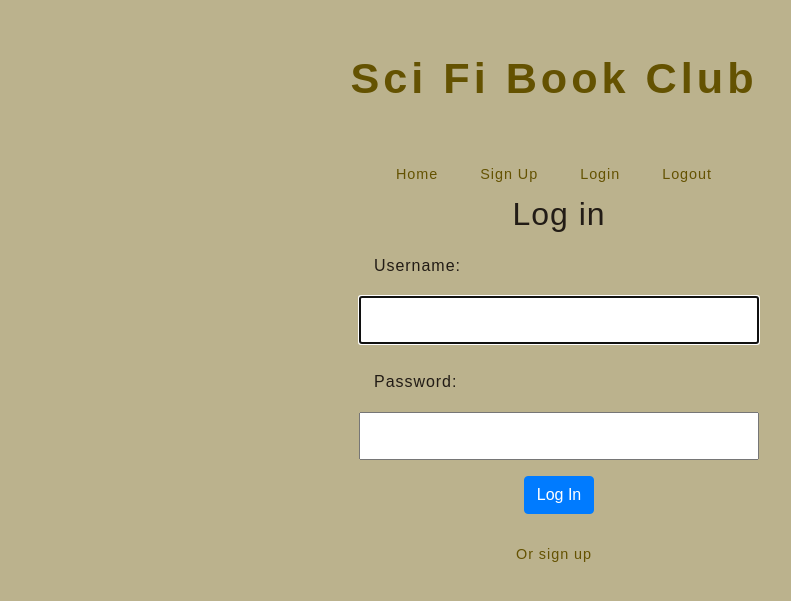
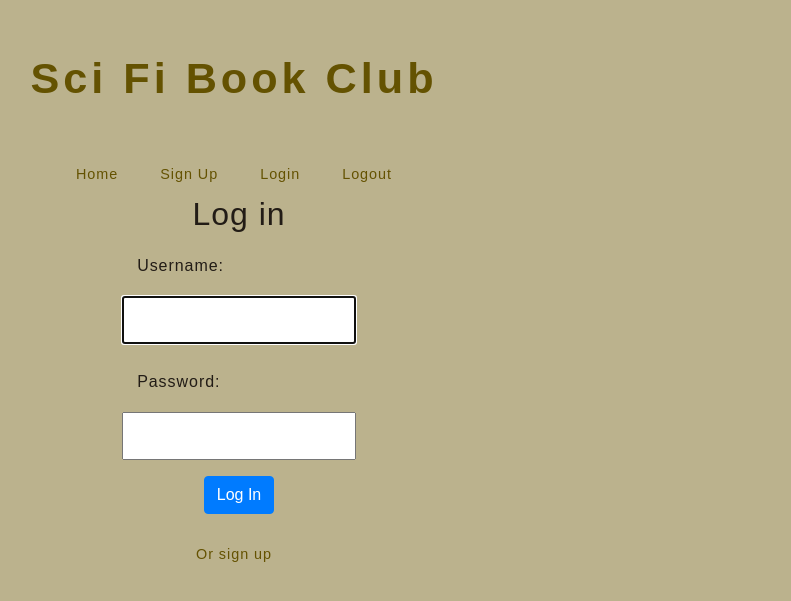
Before and after one commit to LinnSilver/scifi-book-club-pj4, a Django app: page /login/ in a window 1280 px wide. Shown: the top 601 px of the page, without its empty margins (81-872 px from the left). Run offline with Django 3.2, Linux system fonts and the light colour scheme; some web fonts are replaced.

Commit message:
Update styling

```diff
--- a/templates/base.html
+++ b/templates/base.html
@@ -18,7 +18,7 @@
 
 <div class="container-fluid">
   <div class="row">
-    <div class="col">
+    <div class="col-lg-6 col-md-8">
       <!-- header content -->
         <section id="top">
           <div class="container-lg my-5 text-center">
@@ -53,7 +53,7 @@
             <!-- Messages -->
             <div class="container-fluid">
               <div class="row">
-                <div class="col">
+                <div class="col-lg-6 col-md-8">
                   {% if messages %}
                     <ul class="messages">
                         {% for message in messages %}
@@ -67,7 +67,7 @@
 
           <div class="container-fluid">
             <div class="row">
-              <div class="col">
+              <div class="col-lg-6 col-md-8">
                 {% block content %}
                 <!-- specific content for each page -->
                 {% endblock %}
@@ -79,7 +79,7 @@
           <!-- Include alerts container -->
           <div id="alerts-container" class="container-fluid">
             <div class="row">
-              <div class="col">
+              <div class="col-lg-6 col-md-8">
                 <!-- This is where the alerts will be dynamically inserted -->
               </div>
             </div>
--- a/templates/book_detail.html
+++ b/templates/book_detail.html
@@ -4,7 +4,7 @@
 {% block content %}
 <div class="container-fluid">
   <div class="row justify-content-center">
-    <div class="col-6 ">
+    <div class="col-lg-6 col-md-8 ">
       <section id="main">
           <h2>{{ book.title }}</h2>
           <p>Title: {{ book.book_title }}</p>
@@ -20,7 +20,7 @@
     <!-- Content for logged-in users -->
 <div class="container-fluid">
   <div class="row justify-content-center">
-    <div class="col-6 ">
+    <div class="col-lg-6 col-md-8 ">
       {% if user.is_authenticated %}
         <div>
             <h4>Welcome, {{ user.username }}!</h4>
@@ -70,7 +70,7 @@
 
 <div class="container-fluid">
   <div class="row justify-content-center">
-    <div class="col-6 ">
+    <div class="col-lg-6 col-md-8 ">
         <div>
           <h2>Comments:</h2>
           {% for comment in comments reversed %}
--- a/templates/login.html
+++ b/templates/login.html
@@ -2,17 +2,28 @@
 
 {% block content %}
 
-<div class="container-fluid">
+<div class="container">
     <div class="row justify-content-center">
-      <div class="col-6">
+        <div class="col-lg-6 col-md-8">
             <div class="hero text-center">
                 <h2>Log in</h2>
                 <!-- Alerts container -->
                 <div id="alerts-container">
                     <!-- login form -->
-            <form method="post">
+                    <form method="post" class="needs-validation" novalidate>
                         {% csrf_token %}
-              {{ form.as_p }}
+                        {% for field in form %}
+                            <div class="form-group">
+                                {{ field.label_tag }}
+                                {{ field }}
+                                {% if field.help_text %}
+                                    <small class="form-text text-muted">{{ field.help_text }}</small>
+                                {% endif %}
+                                {% for error in field.errors %}
+                                    <div class="invalid-feedback">{{ error }}</div>
+                                {% endfor %}
+                            </div>
+                        {% endfor %}
                         <button type="submit" class="btn btn-primary">Log In</button>
                     </form>
                     <nav class="mt-3"><a href="{% url 'signup' %}">Or sign up</a></nav>
@@ -20,6 +31,6 @@
             </div>
         </div>
     </div>
-
+</div>
 
 {% endblock %}
--- a/templates/manager.html
+++ b/templates/manager.html
@@ -4,7 +4,7 @@
 
 <div class="container-fluid">
   <div class="row justify-content-center">
-    <div class="col-6">
+    <div class="col-lg-6 col-md-8">
 
       <!-- Add a new book form -->
       <section class="text-center">
--- a/templates/signup.html
+++ b/templates/signup.html
@@ -4,7 +4,7 @@
 
 <div class="container-fluid">
   <div class="row justify-content-center">
-    <div class="col-6">
+    <div class="col-lg-6 col-md-8">
       <div class="text-center">
         <h2>Sign up</h2>
         <!-- Alerts container -->
```
Also changed, not shown: templates/index.html (+0 -21 lines). Lines whose indentation alone changed are shown as unchanged.
